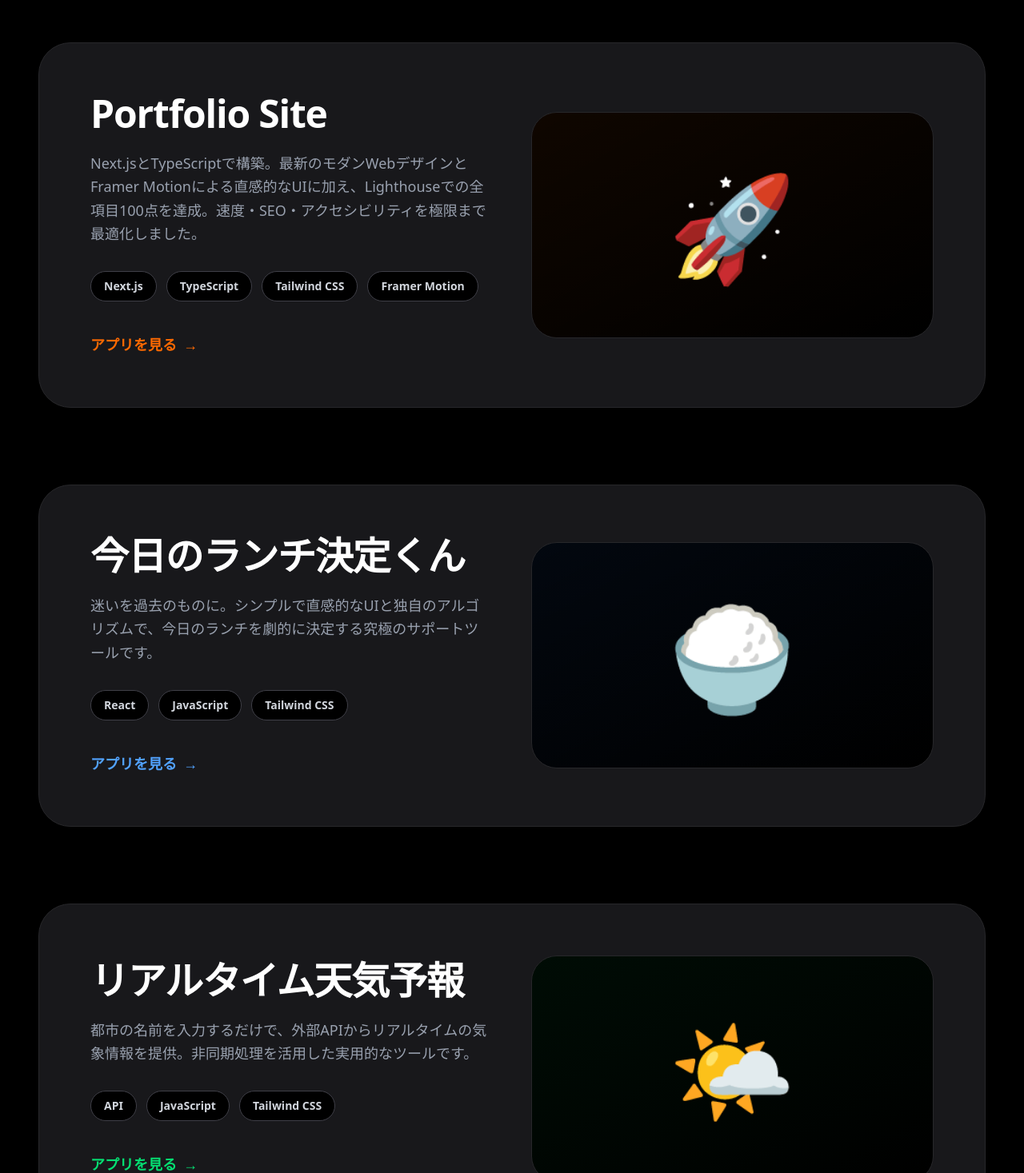
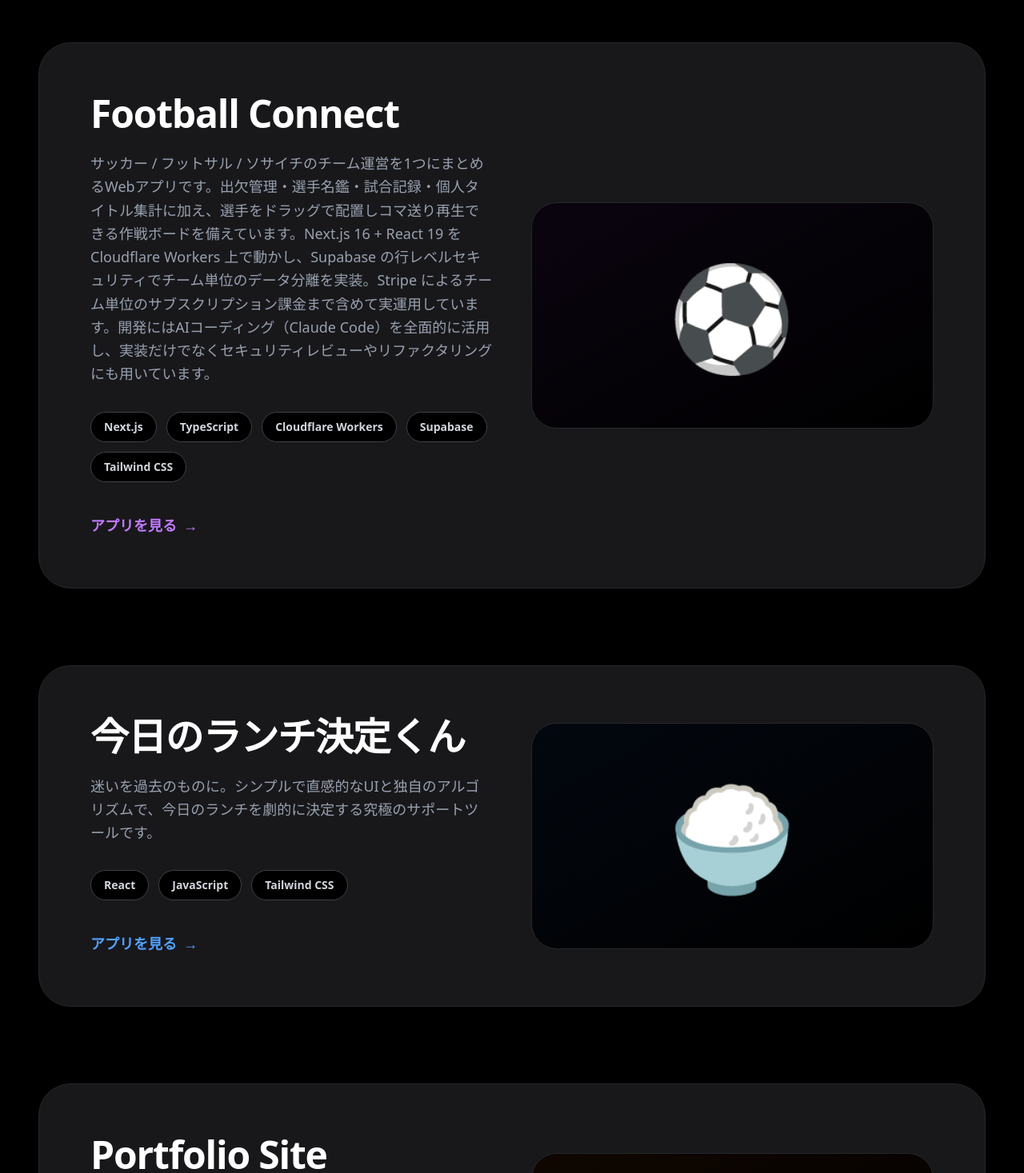
Before and after one commit to okayuharuki/haruki-nextfolio-v2, a Next.js app: page / in a window 1280 px wide. Shown: the part 3963-5430 px from the top of the page at 80% size. Built offline with nearby package versions, Linux system fonts and the light colour scheme; no server answers.

Commit message:
フットボールアプリ追加

```diff
--- a/app/_lib/data.ts
+++ b/app/_lib/data.ts
@@ -16,15 +16,15 @@ export type Project = {
 
 export const PROJECTS_DATA: Project[] = [
   {
-    title: "Portfolio Site",
+    title: "Football Connect",
     description:
-      "Next.jsとTypeScriptで構築。最新のモダンWebデザインとFramer Motionによる直感的なUIに加え、Lighthouseでの全項目100点を達成。速度・SEO・アクセシビリティを極限まで最適化しました。",
-    icon: "🚀",
-    tags: ["Next.js", "TypeScript", "Tailwind CSS", "Framer Motion"],
-    link: "#",
-    accentColor: "text-orange-500", // オレンジ色の文字
-    gradientFrom: "from-orange-500/20", // オレンジ色の光
-    openInNewTab: false, // 今いるサイト自身なので別タブで開かない
+      "サッカー / フットサル / ソサイチのチーム運営を1つにまとめるWebアプリです。出欠管理・選手名鑑・試合記録・個人タイトル集計に加え、選手をドラッグで配置しコマ送り再生できる作戦ボードを備えています。Next.js 16 + React 19 を Cloudflare Workers 上で動かし、Supabase の行レベルセキュリティでチーム単位のデータ分離を実装。Stripe によるチーム単位のサブスクリプション課金まで含めて実運用しています。開発にはAIコーディング（Claude Code）を全面的に活用し、実装だけでなくセキュリティレビューやリファクタリングにも用いています。",
+    icon: "⚽",
+    tags: ["Next.js", "TypeScript", "Cloudflare Workers", "Supabase", "Tailwind CSS"],
+    link: "https://football-connect.app/", // ※実際のアプリURLに書き換えてください
+    accentColor: "text-purple-400", // 鮮やかなパープルで本格SaaS感を演出
+    gradientFrom: "from-purple-500/20",
+    openInNewTab: true,
   },
   {
     title: "今日のランチ決定くん",
@@ -37,14 +37,15 @@ export const PROJECTS_DATA: Project[] = [
     gradientFrom: "from-blue-500/20",
   },
   {
-    title: "リアルタイム天気予報",
+    title: "Portfolio Site",
     description:
-      "都市の名前を入力するだけで、外部APIからリアルタイムの気象情報を提供。非同期処理を活用した実用的なツールです。",
-    icon: "🌤️",
-    tags: ["API", "JavaScript", "Tailwind CSS"],
-    link: "https://weather-app2026.vercel.app/",
-    accentColor: "text-green-400", // 3枚目はグリーンに！
-    gradientFrom: "from-green-500/20",
+      "Next.jsとTypeScriptで構築。最新のモダンWebデザインとFramer Motionによる直感的なUIに加え、Lighthouseでの全項目100点を達成。速度・SEO・アクセシビリティを極限まで最適化しました。",
+    icon: "🚀",
+    tags: ["Next.js", "TypeScript", "Tailwind CSS", "Framer Motion"],
+    link: "#",
+    accentColor: "text-orange-500", // オレンジ色の文字
+    gradientFrom: "from-orange-500/20", // オレンジ色の光
+    openInNewTab: false, // 今いるサイト自身なので別タブで開かない
   },
 ];
 
```
